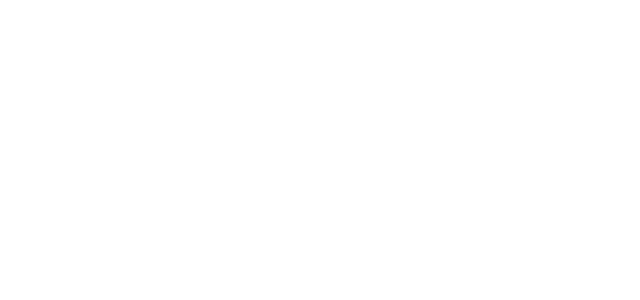
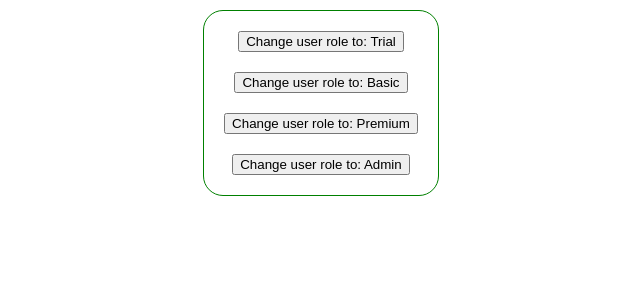
Before and after one commit to MaciejWWojcik/directives-and-pipes-course, an Angular app: page / in a window 1280 px wide. Shown: the top 300 px of the page, without its empty margins (319-959 px from the left). Built offline with nearby package versions, Linux system fonts and the light colour scheme.

Commit message:
structural-own-task-1

```diff
--- a/src/app/app.component.html
+++ b/src/app/app.component.html
@@ -1,9 +1,21 @@
 <!--TODO use me to test:-->
-<!--<section *appForRoleOnly="'premium'">-->
-<!--  I'm visible only for premium users-->
-<!--</section>-->
+<!--<div *appForRoles="['basic']"> only for basic users </div>-->
 
 <!--TODO use me to test:-->
-<!--<section *appForRoleOnly="'standard'">-->
-<!--  I'm visible only for standard users-->
-<!--</section>-->
+<!--<div *appForRoles="['premium']"> only for premium users </div>-->
+
+<!--TODO use me to test:-->
+<!--<div *appForRoles="['trial', 'basic']"> for trial and basic users </div>-->
+
+<!--TODO use me to test:-->
+<!--<div *appForRoles="['basic','premium','admin']"> for all users except trial </div>-->
+
+<!--TODO use me to test dynamic data:-->
+<!--<div *appForRoles="roles"> for all users except trial </div>-->
+
+<section class="actions">
+  <button (click)="changeUserRole(UserRole.TrialUser)"> Change user role to: Trial</button>
+  <button (click)="changeUserRole(UserRole.BasicUser)"> Change user role to: Basic</button>
+  <button (click)="changeUserRole(UserRole.PremiumUser)"> Change user role to: Premium</button>
+  <button (click)="changeUserRole(UserRole.Admin)"> Change user role to: Admin</button>
+</section>
--- a/src/app/app.component.scss
+++ b/src/app/app.component.scss
@@ -9,7 +9,7 @@ section {
   border-radius: 20px;
   padding: 10px;
   margin: 10px;
-  height: 64px;
+  min-height: 64px;
   display: flex;
   justify-content: center;
   align-items: center;
@@ -18,4 +18,11 @@ section {
     text-align: center;
   }
 
+  &.actions {
+    flex-direction: column;
+
+    button {
+      margin: 10px;
+    }
+  }
 }
--- a/src/app/app.component.ts
+++ b/src/app/app.component.ts
@@ -1,11 +1,28 @@
-import { Component } from '@angular/core';
+import { Component, OnInit } from '@angular/core';
+import { UserRole } from './models/user-role';
+import { UserService } from './services/user.service';
 
 @Component({
   selector: 'app-root',
   templateUrl: './app.component.html',
   styleUrls: ['./app.component.scss']
 })
-export class AppComponent {
+export class AppComponent implements OnInit {
+  roles: UserRole[] = [UserRole.BasicUser];
 
+  readonly UserRole = UserRole;
+
+  constructor(
+    private accountService: UserService,
+  ) {
+  }
+
+  ngOnInit() {
+    setTimeout(() => this.roles = [UserRole.PremiumUser], 5000);
+  }
+
+  changeUserRole(role: UserRole) {
+    this.accountService.changeRole(role);
+  }
 
 }
--- a/src/app/app.module.ts
+++ b/src/app/app.module.ts
@@ -2,12 +2,12 @@ import { NgModule } from '@angular/core';
 import { BrowserModule } from '@angular/platform-browser';
 
 import { AppComponent } from './app.component';
-import { ForRoleOnlyDirective } from './directives/for-role-only.directive';
+import { ForRolesDirective } from './directives/for-roles.directive';
 
 @NgModule({
   declarations: [
     AppComponent,
-    ForRoleOnlyDirective,
+    ForRolesDirective,
   ],
   imports: [
     BrowserModule
--- a/src/app/directives/for-role-only.directive.ts
+++ /dev/null
@@ -1,28 +0,0 @@
-import {
-  Directive,
-  OnInit,
-  EventEmitter,
-  HostListener,
-  Input,
-  Output,
-  TemplateRef,
-  ViewContainerRef
-} from '@angular/core';
-import { AccountService } from '../services/account.service';
-
-@Directive({
-  selector: '[appForRoleOnly]'
-})
-export class ForRoleOnlyDirective implements OnInit {
-
-  // TODO get data about user role
-
-  constructor(
-    private accountService: AccountService,
-  ) {
-  }
-
-  ngOnInit() {
-    // TODO show element if acceptable role matches user role
-  }
-}
--- /dev/null
+++ b/src/app/directives/for-roles.directive.ts
@@ -0,0 +1,30 @@
+import {
+  Directive,
+  OnInit,
+  EventEmitter,
+  HostListener,
+  Input,
+  Output,
+  TemplateRef,
+  ViewContainerRef
+} from '@angular/core';
+import { UserService } from '../services/user.service';
+
+@Directive({
+  selector: '[appForRoles]'
+})
+export class ForRolesDirective implements OnInit {
+
+  // TODO get data about acceptable roles
+
+  constructor(
+    private accountService: UserService,
+  ) {
+  }
+
+  // TODO consider using other lifecycle hook if needed:
+  ngOnInit() {
+    // TODO show element if acceptable roles matches user role
+    // TODO clear view if user role doesn't match acceptable roles
+  }
+}
--- a/src/app/models/account.ts
+++ b/src/app/models/account.ts
@@ -1,5 +1,7 @@
+import { UserRole } from './user-role';
+
 export interface Account {
   username: string;
-  premium: boolean;
+  role: UserRole;
   fullName: string;
 }
--- /dev/null
+++ b/src/app/models/user-role.ts
@@ -0,0 +1,6 @@
+export enum UserRole {
+  BasicUser = "basic",
+  TrialUser = "trial",
+  PremiumUser = "premium",
+  Admin = "admin",
+}
--- a/src/app/services/account.service.ts
+++ /dev/null
@@ -1,14 +0,0 @@
-import { Injectable } from '@angular/core';
-import { Account } from '../models/account';
-
-@Injectable({
-  providedIn: 'root'
-})
-export class AccountService {
-
-  currentAccount: Account = {
-    fullName: 'John Doe',
-    premium: true,
-    username: 'john-doe'
-  }
-}
--- /dev/null
+++ b/src/app/services/user.service.ts
@@ -0,0 +1,19 @@
+import { Injectable } from '@angular/core';
+import { BehaviorSubject, Observable } from 'rxjs';
+import { UserRole } from '../models/user-role';
+
+@Injectable({
+  providedIn: 'root'
+})
+export class UserService {
+
+  private readonly role: BehaviorSubject<UserRole> = new BehaviorSubject<UserRole>(UserRole.BasicUser);
+
+  get userRole$(): Observable<UserRole> {
+    return this.role.asObservable();
+  }
+
+  changeRole(role: UserRole) {
+    this.role.next(role);
+  }
+}
```
